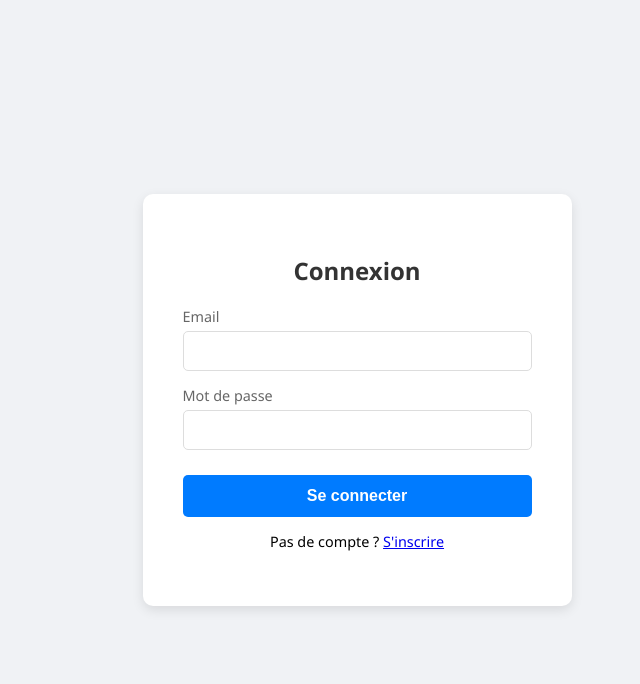
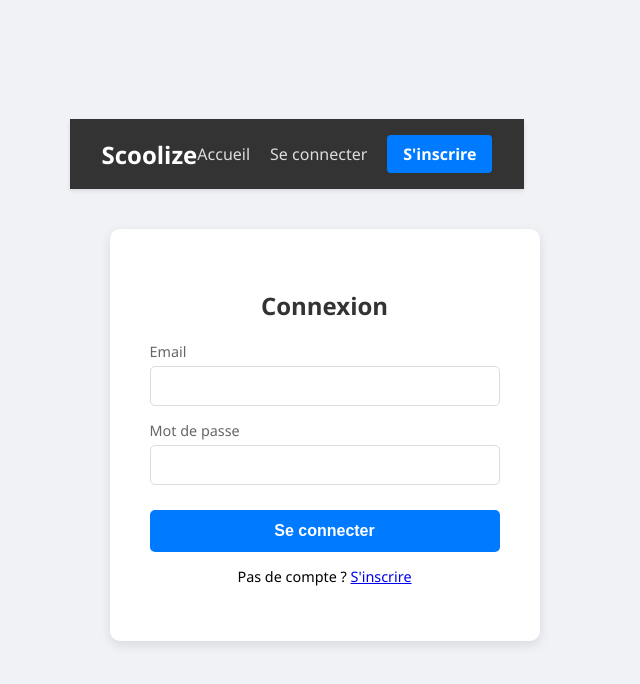
Before and after one commit to MarceauTDML/scoolize-project, a React (Create React App) app in the folder frontend/: page /login in a window 1280 px wide. Shown: the top 684 px of the page, without its empty margins (343-983 px from the left). Built offline with nearby package versions, Linux system fonts and the light colour scheme.

Commit message:
Scoolize v2.3.0

```diff
--- a/frontend/src/App.css
+++ b/frontend/src/App.css
@@ -48,3 +48,63 @@ button {
 }
 
 button:hover { background-color: #0056b3; }
+
+.navbar {
+  background-color: #333;
+  padding: 1rem 2rem;
+  display: flex;
+  justify-content: space-between;
+  align-items: center;
+  box-shadow: 0 2px 4px rgba(0,0,0,0.1);
+  color: white;
+}
+
+.navbar-links {
+  display: flex;
+  gap: 20px;
+  align-items: center;
+}
+
+.nav-link {
+  color: #ddd;
+  text-decoration: none;
+  font-weight: 500;
+  transition: color 0.3s;
+}
+
+.nav-link:hover {
+  color: white;
+}
+
+.nav-btn-register {
+  background-color: #007bff;
+  color: white;
+  padding: 8px 16px;
+  border-radius: 4px;
+  text-decoration: none;
+  font-weight: bold;
+  transition: background-color 0.3s;
+}
+
+.nav-btn-register:hover {
+  background-color: #0056b3;
+}
+
+.nav-btn-logout {
+  background-color: #dc3545;
+  color: white;
+  padding: 8px 16px;
+  border: none;
+  border-radius: 4px;
+  cursor: pointer;
+  font-weight: bold;
+  font-size: 1rem;
+}
+
+.nav-btn-logout:hover {
+  background-color: #a71d2a;
+}
+
+.content-container {
+  padding: 20px;
+}
--- a/frontend/src/App.js
+++ b/frontend/src/App.js
@@ -1,15 +1,20 @@
 import React from 'react';
-import { BrowserRouter as Router, Routes, Route, Navigate } from 'react-router-dom';
+import { BrowserRouter as Router, Routes, Route } from 'react-router-dom';
 
 import Login from './screens/auth/Login';
 import Register from './screens/auth/Register';
 import Dashboard from './screens/auth/Dashboard';
 import Home from './screens/Home';
 
+import Navbar from './components/Navbar';
+
 function App() {
   return (
     <Router>
       <div className="App">
+        <Navbar />
+
+        <div className="content-container">
           <Routes>
             <Route path="/" element={<Home />} />
             <Route path="/login" element={<Login />} />
@@ -17,6 +22,7 @@ function App() {
             <Route path="/dashboard" element={<Dashboard />} />
           </Routes>
         </div>
+      </div>
     </Router>
   );
 }
--- /dev/null
+++ b/frontend/src/components/Navbar.js
@@ -0,0 +1,40 @@
+import React from 'react';
+import { Link, useNavigate, useLocation } from 'react-router-dom';
+
+const Navbar = () => {
+  const navigate = useNavigate();
+  const location = useLocation();
+  const isAuthenticated = !!localStorage.getItem('token');
+
+  const handleLogout = () => {
+    localStorage.removeItem('token');
+    navigate('/login');
+  };
+
+  return (
+    <nav className="navbar">
+      <div className="navbar-brand">
+        <Link to="/" style={{ textDecoration: 'none', color: 'white', fontSize: '1.5rem', fontWeight: 'bold' }}>
+          Scoolize
+        </Link>
+      </div>
+      <div className="navbar-links">
+        <Link to="/" className="nav-link">Accueil</Link>
+
+        {isAuthenticated ? (
+          <>
+            <Link to="/dashboard" className="nav-link">Dashboard</Link>
+            <button onClick={handleLogout} className="nav-btn-logout">Déconnexion</button>
+          </>
+        ) : (
+          <>
+            <Link to="/login" className="nav-link">Se connecter</Link>
+            <Link to="/register" className="nav-btn-register">S'inscrire</Link>
+          </>
+        )}
+      </div>
+    </nav>
+  );
+};
+
+export default Navbar;
--- a/frontend/src/screens/Home.js
+++ b/frontend/src/screens/Home.js
@@ -23,12 +23,6 @@ const Home = () => {
     <div style={{ padding: '20px', maxWidth: '800px', margin: '0 auto' }}>
       <div style={{ display: 'flex', justifyContent: 'space-between', alignItems: 'center' }}>
         <h1>Liste des Écoles</h1>
-        <button
-            onClick={() => navigate('/login')}
-            style={{ padding: '10px', background: '#007bff', color: 'white', border: 'none', borderRadius: '5px', cursor: 'pointer'}}
-        >
-            Se connecter
-        </button>
       </div>
 
       <div style={{ display: 'grid', gap: '20px', marginTop: '20px' }}>
--- a/frontend/src/screens/auth/Login.js
+++ b/frontend/src/screens/auth/Login.js
@@ -19,7 +19,7 @@ const Login = () => {
       const data = await login(formData);
 
       localStorage.setItem('token', data.token);
-      navigate('/dashboard');
+      navigate('/home');
 
     } catch (err) {
       setError(err.message);
```
Lines whose indentation alone changed are shown as unchanged.
